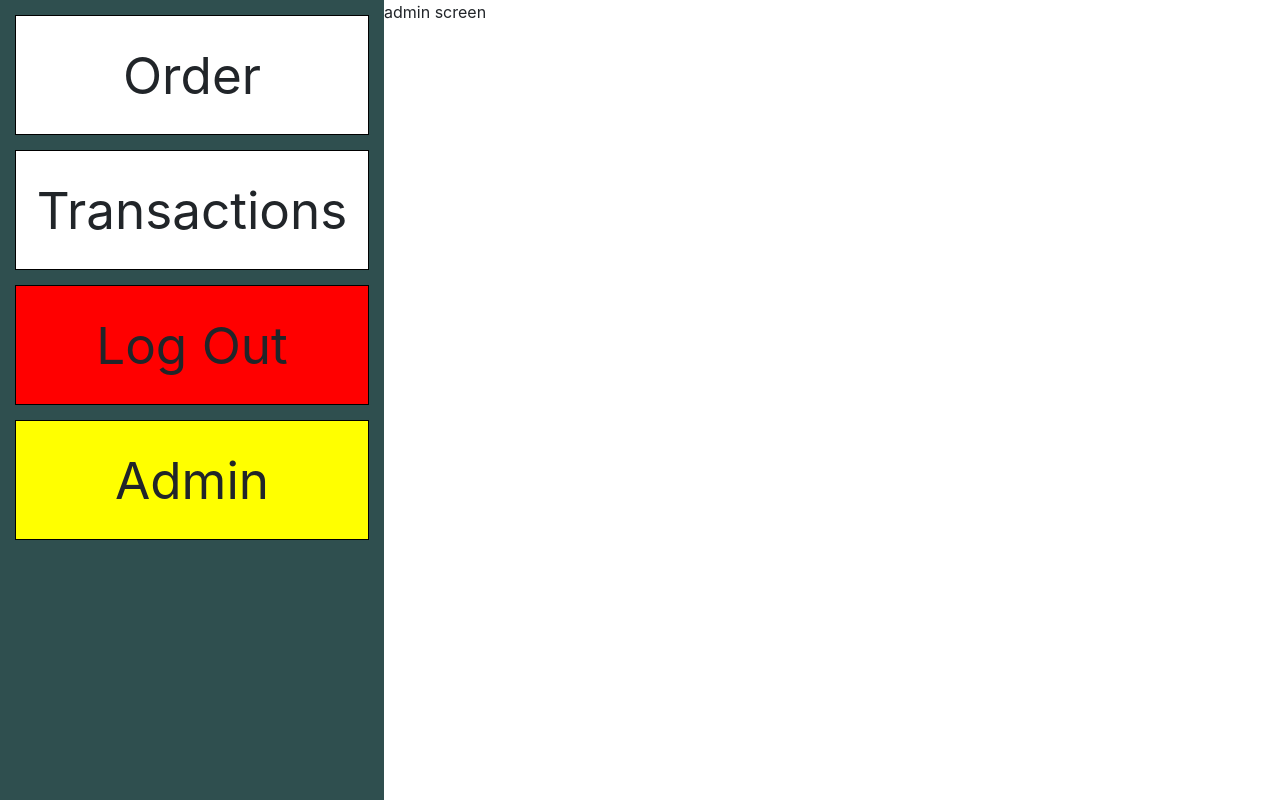
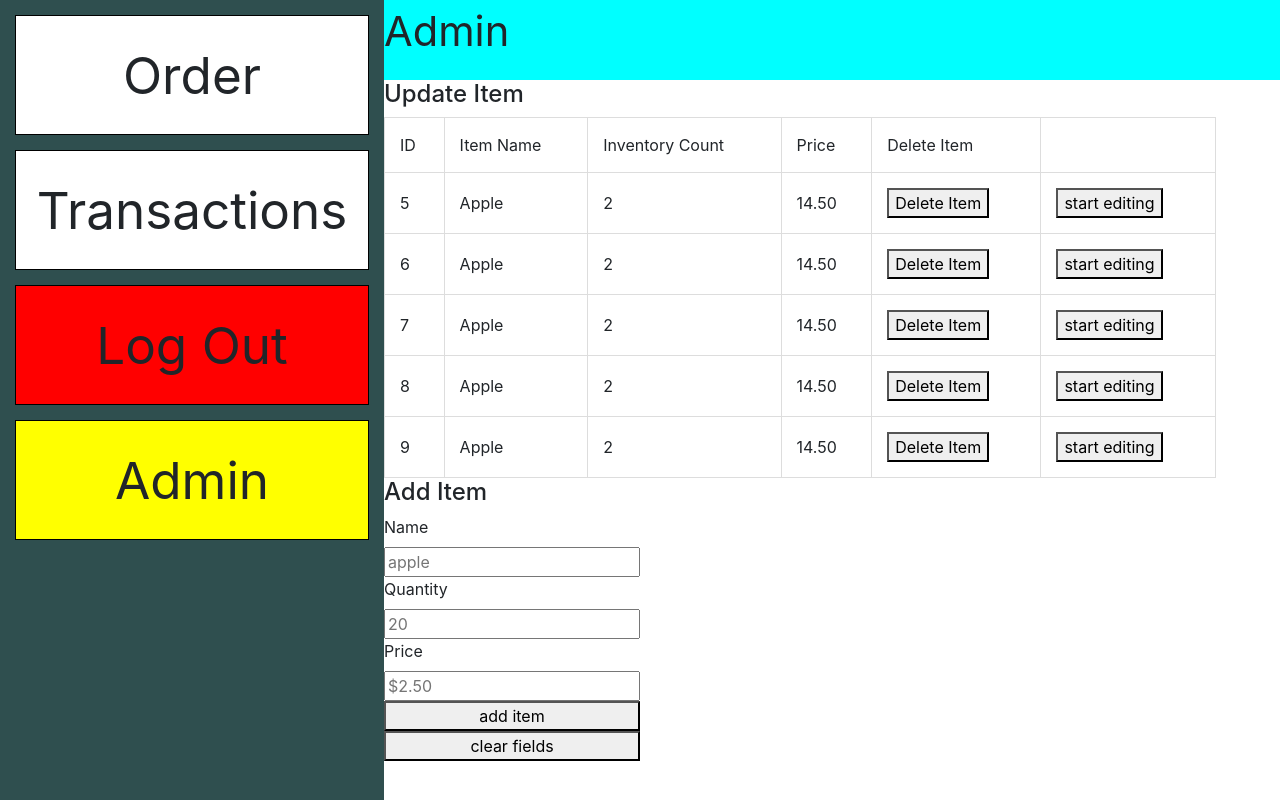
Before and after one commit to agutierrez0/stunning-octopus, a React (Create React App) app in the folder csharp_react.Web/ClientApp/: page /platform in a window 1280 px wide. Both pictures are taken after a click on the element "Admin". Built offline with nearby package versions, Linux system fonts and the light colour scheme; no server answers.

Commit message:
all of admin.js, removing some logging + extra spaces

```diff
--- a/csharp_react.Web/ClientApp/src/components/admin.js
+++ b/csharp_react.Web/ClientApp/src/components/admin.js
@@ -1,7 +1,110 @@
-import React from 'react';
+import React, { useEffect, useState } from 'react';
+import './css/admin.css';
 
 export default function Admin() {
+    const z = [5,6,7,8,9]
+    const [isEdit, setIsEdit] = useState([])
+
+    const [itemName, setItemName] = useState("")
+    const [itemQuantity, setItemQuantity] = useState("")
+    const [itemPrice, setItemPrice] = useState("")
+
+    function handleStartEditing(id) {
+        console.log(isEdit)
+        setIsEdit(oldList => [...oldList, id])
+    }
+
+    function handleStopEditing(id) {
+        console.log(2)
+        const someOtherList = isEdit.splice(id, 1)
+        setIsEdit(someOtherList)
+    }
+
+    useEffect(() => {
+        console.log('isEdit changed: ', isEdit)
+    }, [isEdit])
+
+
+    function handleSaveChanges(body) {
+        /*
+        fetch("/api/item", {
+            method: 'GET',
+            headers: {
+                'Accept': 'application/json',
+                'Content-Type': 'application/json'
+            }
+        })
+        .then(res => res.json())
+        .then(data => {
+            console.log(data)
+        })
+        */
+        handleStopEditing(body)
+   }
+
+    function getRowStuff(item, i) {
+        if (isEdit[i]) {
+            return <tr key={i}>
+                <td>{item}</td>
+                <td><input defaultValue="Apple"></input></td>
+                <td><input defaultValue="2"></input></td>
+                <td><input defaultValue="14.50"></input></td>
+                <td><button disabled onClick={() => console.log("delete: ", item)}>Delete Item</button></td>
+                <td>
+                    <div style={{display: 'flex', flexDirection: 'column'}}>
+                        <button onClick={() => handleSaveChanges(item)}>save changes</button>
+                        <button onClick={() => handleStopEditing(item)}>discard changes</button>
+                    </div>
+                </td>
+            </tr>
+        } else {
+            return <tr key={i}>
+                <td>{item}</td>
+                <td>Apple</td>
+                <td>2</td>
+                <td>14.50</td>
+                <td><button onClick={() => console.log("delete: ", item)}>Delete Item</button></td>
+                <td><button onClick={() => handleStartEditing(item)}>start editing</button></td>
+            </tr>
+        }
+    }
+
+    function handleClearFields() {
+        setItemName("")
+        setItemQuantity("")
+        setItemPrice("")
+    }
+
     return (<div>
-        admin screen
+        <div className="admin-title">
+            Admin
+        </div>
+        <h4>Update Item</h4>
+        <table>
+            <thead>
+                <tr>
+                    <td>ID</td>
+                    <td>Item Name</td>
+                    <td>Inventory Count</td>
+                    <td>Price</td>
+                    <td>Delete Item</td>
+                </tr>
+            </thead>
+            <tbody>
+                {z.map((x, i) => getRowStuff(x, i))}
+            </tbody>
+        </table>
+        <h4>Add Item</h4>
+        <div className="add-item-section">
+            <label>Name</label>
+            <input value={itemName} onChange={(event) => setItemName(event.target.value)} placeholder="apple"></input>
+            <label>Quantity</label>
+            <input value={itemQuantity} onChange={(event) => setItemQuantity(event.target.value)} placeholder="20"></input>
+            <label>Price</label>
+            <input value={itemPrice} onChange={(event) => setItemPrice(event.target.value)} placeholder="$2.50"></input>
+
+            <button onClick={() => console.log({itemPrice, itemName, itemQuantity})}>add item</button>
+            <button onClick={handleClearFields}>clear fields</button>
+        </div>
     </div>)
 }
--- a/csharp_react.Web/ClientApp/src/components/css/admin.css
+++ b/csharp_react.Web/ClientApp/src/components/css/admin.css
@@ -0,0 +1,26 @@
+.admin-title {
+    height: 10vh;
+    width: 70vw;
+    background-color: aqua;
+    font-size: calc(2vw + 2vh);
+}
+
+table, td, th {
+    border: 1px solid #ddd;
+    text-align: left;
+}
+
+table {
+    border-collapse: collapse;
+    width: 100%;
+}
+
+th, td {
+    padding: 15px;
+}
+
+.add-item-section {
+    display: flex;
+    flex-direction: column;
+    width: fit-content;
+}
--- a/csharp_react.Web/ClientApp/src/components/order.js
+++ b/csharp_react.Web/ClientApp/src/components/order.js
@@ -57,9 +57,7 @@ export default function Order() {
         setTax(taxAmount)
         setSubTotal(totalAmount + taxAmount)
 
-        console.log(someList)
         setOrderList(someList)
-        console.log(someOtherList)
         setPostBody(someOtherList)
         setIsCheckout(true)
     }
@@ -69,7 +67,6 @@ export default function Order() {
         const datetimeNow = new Date().toISOString()
 
         const entity = { employeeId: employeeId, time: datetimeNow, total: total.toString(), subTotal, tax, items: postBody }
-        console.log(entity)
 
         fetch("/api/transaction", {
             method: 'POST',
@@ -84,8 +81,6 @@ export default function Order() {
     }
 
     useEffect(() => {
-        //setItems([{name: 'apples', emoji: '🍎', price: 2}, {name: 'oranges', emoji: '🍊', price: 1}, {name: 'grapes', emoji: '🍇', price: 4}])
-
         fetch("/api/item", {
             method: 'GET',
             headers: {
```
Also changed, not shown: 1 other file (tests, documents, lock files or other folders).
